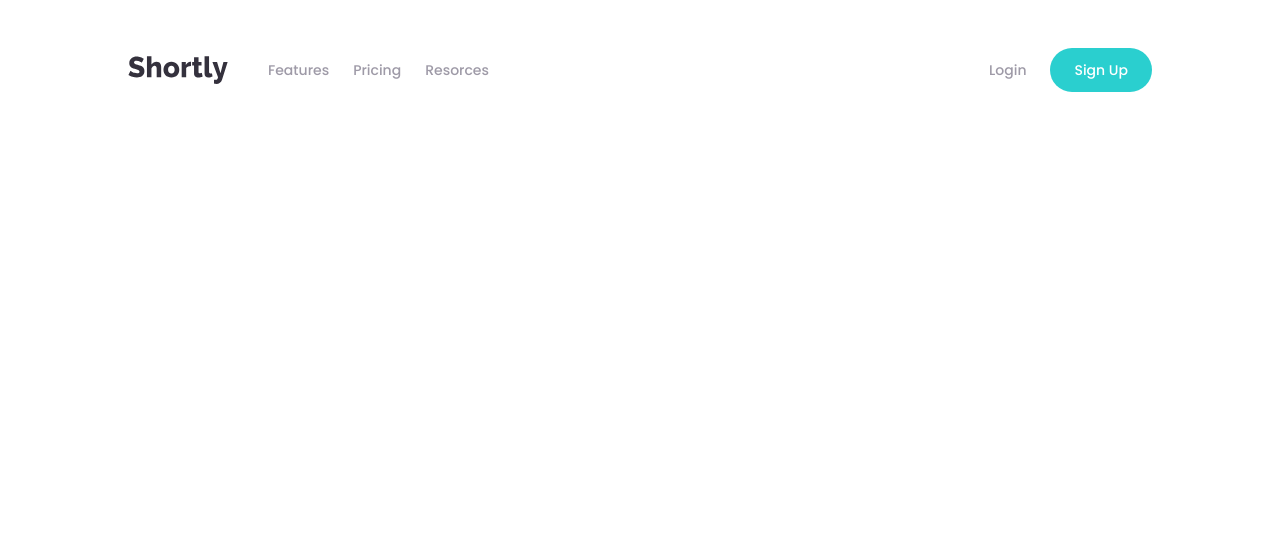
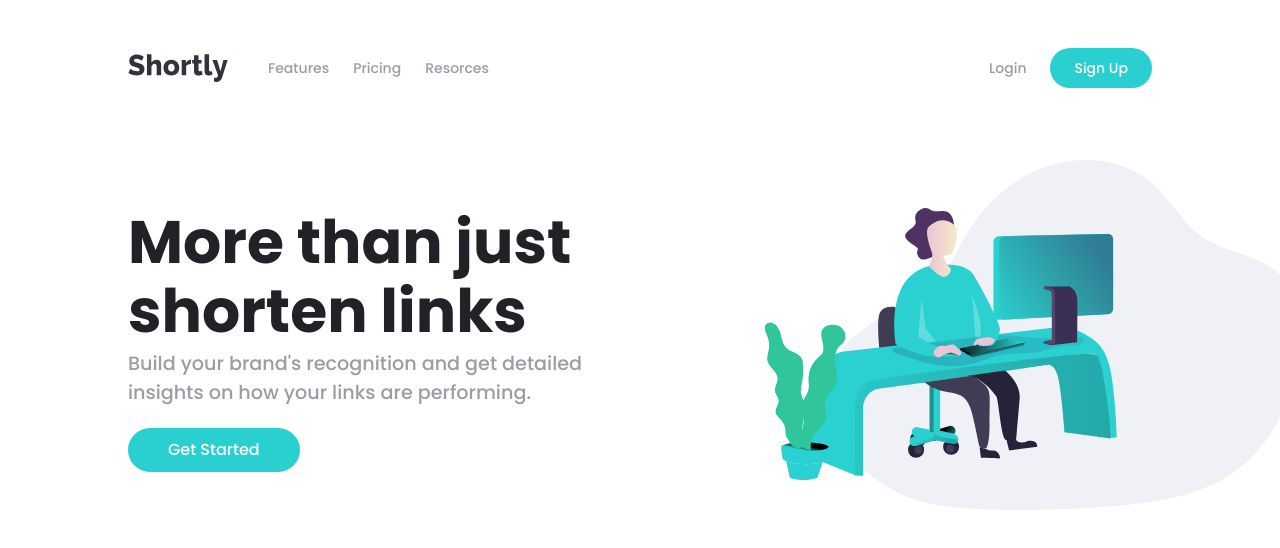
Before and after one commit to Xgiii/url-shortening-api, a Next.js app: page / in a window 1280 px wide. Shown: the top 548 px of the page. Built offline with nearby package versions, Linux system fonts and the light colour scheme.

Commit message:
hero sectoin

```diff
--- a/app/layout.tsx
+++ b/app/layout.tsx
@@ -16,7 +16,7 @@ export default function RootLayout({
   return (
     <html className={poppins.className}>
       <head></head>
-      <body className='p-6 lg:px-32 lg:pt-12'>
+      <body>
         <MainHeader />
         {children}
       </body>
--- a/app/page.tsx
+++ b/app/page.tsx
@@ -1,7 +1,36 @@
+import Image from 'next/image';
 import React from 'react';
 
 function HomePage() {
-return <></>;
+  return (
+    <div className='p-6 lg:pl-32 lg:pt-12'>
+      {/* Hero */}
+
+      <section className='flex flex-col md:flex-row items-start'>
+        <div className='text-center mt-[365px] md:mt-12 md:max-w-[40vw] md:text-left'>
+          <h1 className='text-[2.75rem] font-bold text-very-dark-violet !leading-[1.15] md:text-6xl'>
+            More than just shorten links
+          </h1>
+          <p className='text-grayish-violet m-5 text-[1.2rem] leading-normal md:mx-0 md:mt-1 md:mb-5'>
+            Build your brand's recognition and get detailed insights on how your
+            links are performing.
+          </p>
+          <button className='main-btn rounded-full !px-14 !py-4 !text-xl md:!px-10 md:!py-2.5 md:!text-base'>
+            Get Started
+          </button>
+        </div>
+        <Image
+          src='/illustration-working.svg'
+          alt='image of person working'
+          width={500}
+          height={500}
+          className='absolute -right-12 md:-right-5 w-[535px] h-[350px]'
+        />
+      </section>
+
+      {/* # */}
+    </div>
+  );
 }
 
 export default HomePage;
--- a/components/MainHeader.tsx
+++ b/components/MainHeader.tsx
@@ -8,7 +8,7 @@ function MainHeader() {
 
   return (
     <>
-      <header className='flex justify-between relative pb-6'>
+      <header className='flex justify-between relative pb-6 p-6 lg:px-32 lg:pt-12'>
         <div className='flex items-center'>
           <Image
             src='/logo.svg'
@@ -18,9 +18,17 @@ function MainHeader() {
             className='mr-10'
           />
           <ul className='hidden md:flex text-sm text-grayish-violet space-x-6'>
-            <li>Features</li>
-            <li>Pricing</li>
-            <li>Resorces</li>
+            <li>
+              <a href='#'>Features</a>
+            </li>
+
+            <li>
+              <a href='#'>Pricing</a>
+            </li>
+
+            <li>
+              <a href='#'>Resorces</a>
+            </li>
           </ul>
         </div>
         <div className='hidden md:flex items-center space-x-6'>
@@ -39,8 +47,8 @@ function MainHeader() {
         />
       </header>
       {mobileMenu && (
-        <div className='absolute bg-dark-violet w-[calc(100%-3.5rem)] mx-auto md:hidden rounded-lg text-xl px-8 text-white'>
-          <ul className='flex flex-col items-center my-8 space-y-4'>
+        <div className='absolute ml-6 bg-dark-violet w-[calc(100%-3.5rem)] mx-auto md:hidden rounded-lg text-xl px-8 py-2 text-white z-10'>
+          <ul className='flex flex-col items-center my-8 space-y-6'>
             <li>Features</li>
             <li>Pricing</li>
             <li>Resorces</li>
--- a/styles/globals.css
+++ b/styles/globals.css
@@ -3,5 +3,5 @@
 @tailwind utilities;
 
 .main-btn {
-  @apply bg-cyan text-sm text-white px-6 py-3;
+  @apply bg-cyan text-sm text-white px-6 py-2.5;
 }
```
